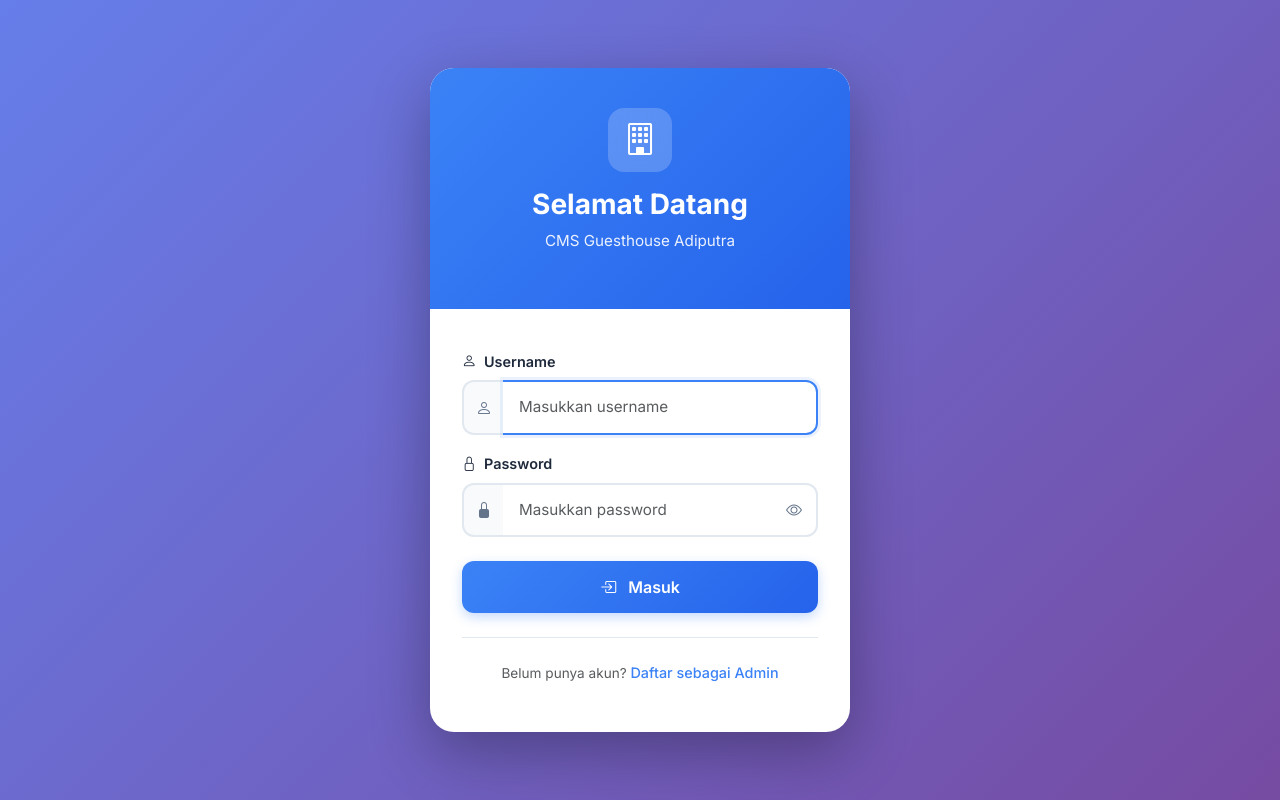
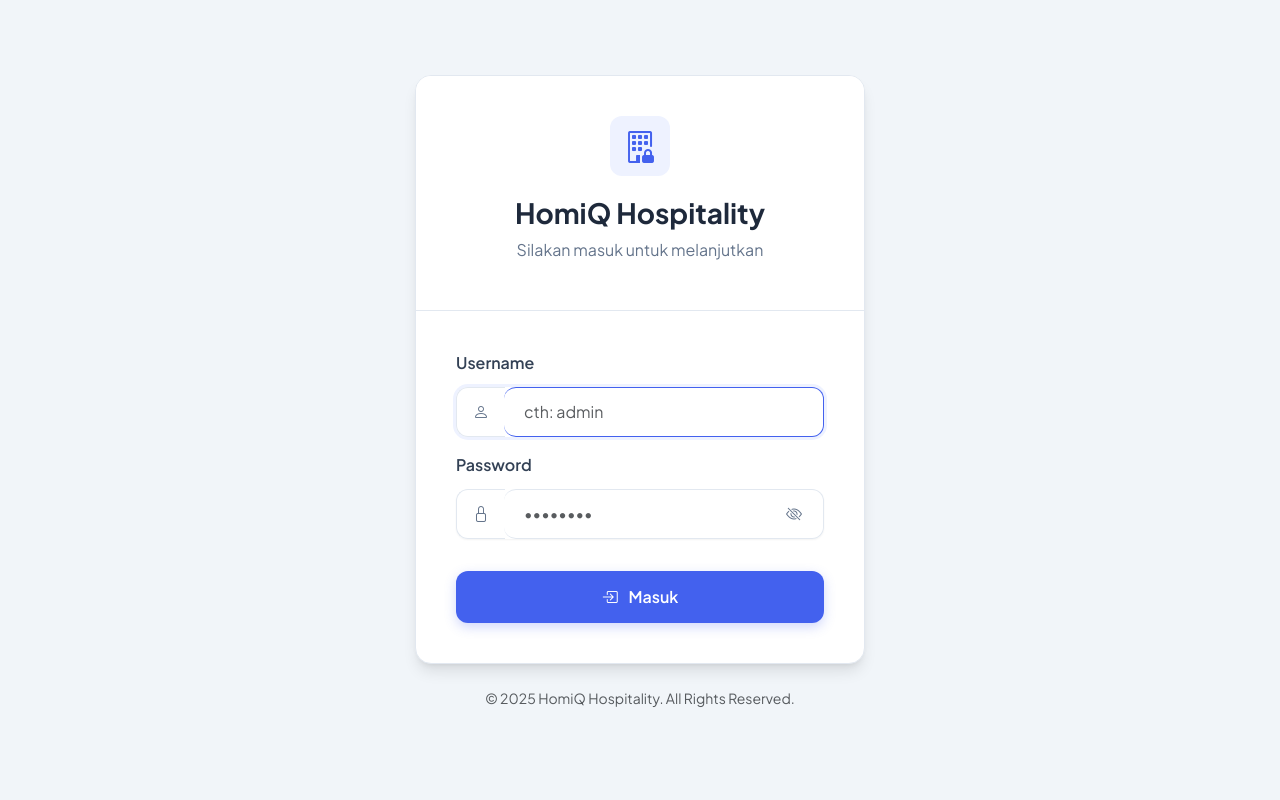
Before and after one commit to riskinurhadi/homiq-hospitality, a PHP site: page /login.php in a window 1280 px wide. Run offline with PHP 8.4, Linux system fonts and the light colour scheme.

Commit message:
modified:   login.php

```diff
--- a/login.php
+++ b/login.php
@@ -69,186 +69,184 @@ $koneksi->close();
     <title>Login - CMS Guesthouse Adiputra</title>
     <link href="https://cdn.jsdelivr.net/npm/bootstrap@5.3.3/dist/css/bootstrap.min.css" rel="stylesheet">
     <link href="https://cdn.jsdelivr.net/npm/bootstrap-icons@1.11.3/font/bootstrap-icons.css" rel="stylesheet">
-    <link href="https://fonts.googleapis.com/css2?family=Inter:wght@300;400;500;600;700;800&display=swap" rel="stylesheet">
+    <link href="https://fonts.googleapis.com/css2?family=Plus+Jakarta+Sans:wght@300;400;500;600;700;800&display=swap" rel="stylesheet">
 
     <style>
-        * {
-            margin: 0;
-            padding: 0;
-            box-sizing: border-box;
-        }
-
         :root {
-            --primary-color: #3b82f6;
-            --primary-dark: #2563eb;
-            --bg-light: #f8fafc;
-            --text-dark: #1e293b;
+            --primary: #4361ee;
+            --primary-soft: #eef2ff;
+            --secondary: #3f37c9;
+            --dark: #1e293b;
+            --light: #f8f9fa;
+            --body-bg: #f1f5f9;
+            --card-bg: #ffffff;
+            --text-main: #334155;
             --text-muted: #64748b;
             --border-color: #e2e8f0;
+            --danger-color: #ef4444;
             --success-color: #10b981;
-            --danger-color: #ef4444;
+            --radius-lg: 16px;
+            --shadow-lg: 0 10px 15px -3px rgb(0 0 0 / 0.1), 0 4px 6px -4px rgb(0 0 0 / 0.1);
         }
 
         body {
-            font-family: 'Inter', -apple-system, BlinkMacSystemFont, "Segoe UI", Roboto, sans-serif;
-            background: linear-gradient(135deg, #667eea 0%, #764ba2 100%);
-            min-height: 100vh;
+            font-family: 'Plus Jakarta Sans', sans-serif;
+            background-color: var(--body-bg);
             display: flex;
             align-items: center;
             justify-content: center;
+            min-height: 100vh;
             padding: 1rem;
         }
 
         .login-container {
             width: 100%;
-            max-width: 420px;
+            max-width: 450px;
         }
 
         .login-card {
-            background: #ffffff;
-            border-radius: 1.5rem;
-            box-shadow: 0 20px 60px rgba(0, 0, 0, 0.3);
+            background: var(--card-bg);
+            border-radius: var(--radius-lg);
+            box-shadow: var(--shadow-lg);
             overflow: hidden;
-            animation: slideUp 0.5s ease-out;
+            border: 1px solid var(--border-color);
+            animation: fadeIn 0.6s ease-out;
         }
 
-        @keyframes slideUp {
+        @keyframes fadeIn {
             from {
                 opacity: 0;
-                transform: translateY(30px);
+                transform: translateY(20px) scale(0.98);
             }
             to {
                 opacity: 1;
-                transform: translateY(0);
+                transform: translateY(0) scale(1);
             }
         }
 
         .login-header {
-            background: linear-gradient(135deg, var(--primary-color) 0%, var(--primary-dark) 100%);
-            padding: 2.5rem 2rem;
+            padding: 2.5rem 2.5rem 2rem;
             text-align: center;
-            color: white;
+            border-bottom: 1px solid var(--border-color);
+            background-color: #fff;
         }
 
-        .login-header .logo-icon {
-            width: 64px;
-            height: 64px;
-            background: rgba(255, 255, 255, 0.2);
-            border-radius: 1rem;
+        .logo-icon {
+            width: 60px;
+            height: 60px;
+            border-radius: 12px;
             display: inline-flex;
             align-items: center;
             justify-content: center;
             font-size: 2rem;
-            margin-bottom: 1rem;
-            backdrop-filter: blur(10px);
+            margin-bottom: 1.25rem;
+            background: var(--primary-soft);
+            color: var(--primary);
         }
 
         .login-header h1 {
             font-size: 1.75rem;
             font-weight: 700;
+            color: var(--dark);
             margin-bottom: 0.5rem;
         }
 
         .login-header p {
-            font-size: 0.95rem;
-            opacity: 0.9;
+            font-size: 1rem;
+            color: var(--text-muted);
         }
 
         .login-body {
-            padding: 2.5rem 2rem;
+            padding: 2.5rem;
         }
 
         .form-label {
             font-weight: 600;
-            color: var(--text-dark);
-            margin-bottom: 0.5rem;
-            font-size: 0.9rem;
+            color: var(--text-main);
+            margin-bottom: 0.75rem;
+        }
+
+        .input-group {
+            border-radius: 12px;
+            box-shadow: 0 1px 2px 0 rgb(0 0 0 / 0.05);
+            transition: box-shadow 0.2s;
+        }
+
+        .input-group:focus-within {
+             box-shadow: 0 0 0 3px var(--primary-soft);
         }
 
         .form-control {
-            border: 2px solid var(--border-color);
-            border-radius: 0.75rem;
-            padding: 0.875rem 1rem;
-            font-size: 0.95rem;
+            border: 1px solid var(--border-color);
+            border-radius: 12px !important;
+            padding: 0.875rem 1.25rem;
+            font-size: 1rem;
+            height: 50px;
             transition: all 0.2s ease;
         }
 
         .form-control:focus {
-            border-color: var(--primary-color);
-            box-shadow: 0 0 0 3px rgba(59, 130, 246, 0.1);
+            border-color: var(--primary);
+            box-shadow: none;
         }
 
         .input-group-text {
-            background: var(--bg-light);
-            border: 2px solid var(--border-color);
+            background: #fff;
+            border: 1px solid var(--border-color);
             border-right: none;
-            border-radius: 0.75rem 0 0 0.75rem;
+            border-radius: 12px 0 0 12px;
             color: var(--text-muted);
+            padding: 0 1rem;
         }
 
         .form-control.with-icon {
             border-left: none;
-            border-radius: 0 0.75rem 0.75rem 0;
         }
 
         .btn-login {
-            background: linear-gradient(135deg, var(--primary-color) 0%, var(--primary-dark) 100%);
+            background-color: var(--primary);
             border: none;
-            border-radius: 0.75rem;
+            border-radius: 12px;
             padding: 0.875rem;
             font-weight: 600;
             font-size: 1rem;
             color: white;
             width: 100%;
             transition: all 0.3s ease;
-            box-shadow: 0 4px 12px rgba(59, 130, 246, 0.3);
+            box-shadow: 0 4px 12px rgba(67, 97, 238, 0.25);
         }
 
         .btn-login:hover {
+            background-color: var(--secondary);
             transform: translateY(-2px);
-            box-shadow: 0 6px 20px rgba(59, 130, 246, 0.4);
-        }
-
-        .btn-login:active {
-            transform: translateY(0);
+            box-shadow: 0 6px 20px rgba(63, 55, 201, 0.3);
         }
 
         .alert {
-            border-radius: 0.75rem;
+            border-radius: 12px;
             border: none;
-            padding: 1rem;
+            padding: 1rem 1.25rem;
             margin-bottom: 1.5rem;
+            display: flex;
+            align-items: center;
         }
 
         .alert-danger {
-            background: #fef2f2;
-            color: var(--danger-color);
+            background-color: #fee2e2;
+            color: #b91c1c;
         }
 
         .alert-success {
-            background: #f0fdf4;
-            color: var(--success-color);
+            background-color: #dcfce7;
+            color: #166534;
         }
 
-        .login-footer {
-            text-align: center;
-            margin-top: 1.5rem;
-            padding-top: 1.5rem;
-            border-top: 1px solid var(--border-color);
+        .alert i {
+            margin-right: 0.75rem;
+            font-size: 1.25rem;
         }
 
-        .login-footer a {
-            color: var(--primary-color);
-            text-decoration: none;
-            font-weight: 500;
-            font-size: 0.9rem;
-        }
-
-        .login-footer a:hover {
-            text-decoration: underline;
-        }
-
-        .password-toggle {
+        .password-toggle-btn {
             position: absolute;
             right: 1rem;
             top: 50%;
@@ -259,147 +257,96 @@ $koneksi->close();
             cursor: pointer;
             z-index: 10;
         }
-
-        .password-toggle:hover {
-            color: var(--primary-color);
-        }
-
-        .input-wrapper {
-            position: relative;
-        }
     </style>
 </head>
 <body>
     <div class="login-container">
         <div class="login-card">
-            <!-- Header -->
             <div class="login-header">
                 <div class="logo-icon">
-                    <i class="bi bi-building"></i>
+                    <i class="bi bi-building-lock"></i>
                 </div>
-                <h1>Selamat Datang</h1>
-                <p>CMS Guesthouse Adiputra</p>
+                <h1>HomiQ Hospitality</h1>
+                <p>Silakan masuk untuk melanjutkan</p>
             </div>
 
-            <!-- Body -->
             <div class="login-body">
-                <!-- Alert Messages -->
                 <?php if (!empty($error_message)): ?>
                     <div class="alert alert-danger" role="alert">
-                        <i class="bi bi-exclamation-circle me-2"></i>
-                        <?php echo htmlspecialchars($error_message); ?>
+                        <i class="bi bi-x-circle-fill"></i>
+                        <div><?php echo htmlspecialchars($error_message); ?></div>
                     </div>
                 <?php endif; ?>
 
                 <?php if (!empty($success_message)): ?>
                     <div class="alert alert-success" role="alert">
-                        <i class="bi bi-check-circle me-2"></i>
-                        <?php echo htmlspecialchars($success_message); ?>
+                        <i class="bi bi-check-circle-fill"></i>
+                        <div><?php echo htmlspecialchars($success_message); ?></div>
                     </div>
                 <?php endif; ?>
 
-                <!-- Login Form -->
                 <form method="POST" action="">
-                    <!-- Username -->
                     <div class="mb-3">
-                        <label for="username" class="form-label">
-                            <i class="bi bi-person me-1"></i> Username
-                        </label>
+                        <label for="username" class="form-label">Username</label>
                         <div class="input-group">
                              <span class="input-group-text">
                                 <i class="bi bi-person"></i>
                             </span>
-                            <input
-                                type="text"
-                                class="form-control with-icon"
-                                id="username"
-                                name="username"
-                                placeholder="Masukkan username"
-                                required
-                                autofocus
-                                autocomplete="username"
-                            >
+                            <input type="text" class="form-control with-icon" id="username" name="username" placeholder="cth: admin" required autofocus autocomplete="username">
                         </div>
                     </div>
 
-                    <!-- Password -->
                     <div class="mb-4">
-                        <label for="password" class="form-label">
-                            <i class="bi bi-lock me-1"></i> Password
-                        </label>
-                        <div class="input-wrapper">
+                        <label for="password" class="form-label">Password</label>
+                        <div class="position-relative">
                            <div class="input-group">
                                 <span class="input-group-text">
-                                    <i class="bi bi-lock-fill"></i>
+                                    <i class="bi bi-lock"></i>
                                 </span>
-                                <input
-                                    type="password"
-                                    class="form-control with-icon"
-                                    id="password"
-                                    name="password"
-                                    placeholder="Masukkan password"
-                                    required
-                                    autocomplete="current-password"
-                                >
+                                <input type="password" class="form-control with-icon" id="password" name="password" placeholder="••••••••" required autocomplete="current-password">
                            </div>
-                            <button
-                                type="button"
-                                class="password-toggle"
-                                onclick="togglePassword()"
-                                aria-label="Toggle password visibility"
-                            >
-                                <i class="bi bi-eye" id="password-icon"></i>
+                            <button type="button" class="password-toggle-btn" id="password-toggle" aria-label="Toggle password visibility">
+                                <i class="bi bi-eye-slash"></i>
                             </button>
                         </div>
                     </div>
 
-                    <!-- Submit Button -->
-                    <button type="submit" class="btn btn-login">
+                    <button type="submit" class="btn btn-login mt-2">
                         <i class="bi bi-box-arrow-in-right me-2"></i>
                         Masuk
                     </button>
                 </form>
-
-                <!-- Footer -->
-                <div class="login-footer">
-                    <p class="text-muted mb-2" style="font-size: 0.85rem;">
-                        Belum punya akun?
-                        <a href="register.php">Daftar sebagai Admin</a>
-                    </p>
             </div>
         </div>
-        </div>
+        <footer class="text-center mt-4">
+            <p class="text-muted" style="font-size: 0.875rem;">&copy; <?php echo date('Y'); ?> HomiQ Hospitality. All Rights Reserved.</p>
+        </footer>
     </div>
 
-    <script src="https://cdn.jsdelivr.net/npm/bootstrap@5.3.3/dist/js/bootstrap.bundle.min.js"></script>
     <script>
+        document.addEventListener('DOMContentLoaded', function() {
             // Toggle password visibility
-        function togglePassword() {
             const passwordInput = document.getElementById('password');
-            const passwordIcon = document.getElementById('password-icon');
-
-            if (passwordInput.type === 'password') {
-                passwordInput.type = 'text';
-                passwordIcon.classList.remove('bi-eye');
-                passwordIcon.classList.add('bi-eye-slash');
-            } else {
-                passwordInput.type = 'password';
-                passwordIcon.classList.remove('bi-eye-slash');
-                passwordIcon.classList.add('bi-eye');
-            }
+            const passwordToggle = document.getElementById('password-toggle');
+            if (passwordToggle) {
+                passwordToggle.addEventListener('click', function() {
+                    const icon = this.querySelector('i');
+                    const isPassword = passwordInput.type === 'password';
+                    passwordInput.type = isPassword ? 'text' : 'password';
+                    icon.classList.toggle('bi-eye');
+                    icon.classList.toggle('bi-eye-slash');
+                });
             }
 
             // Auto hide alerts after 5 seconds
             setTimeout(function() {
                 const alerts = document.querySelectorAll('.alert');
                 alerts.forEach(function(alert) {
-                alert.style.transition = 'opacity 0.5s';
-                alert.style.opacity = '0';
-                setTimeout(function() {
-                    alert.remove();
-                }, 500);
+                    new bootstrap.Alert(alert).close();
                 });
             }, 5000);
+        });
     </script>
+    <script src="https://cdn.jsdelivr.net/npm/bootstrap@5.3.3/dist/js/bootstrap.bundle.min.js"></script>
 </body>
 </html>
```
Lines whose indentation alone changed are shown as unchanged.
